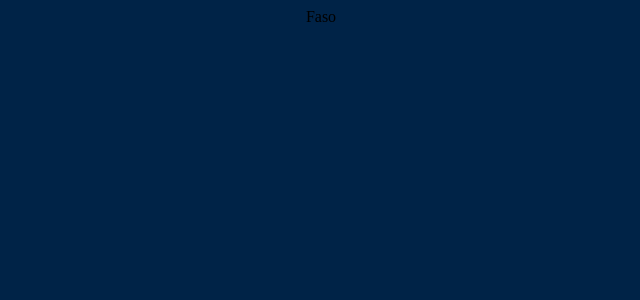
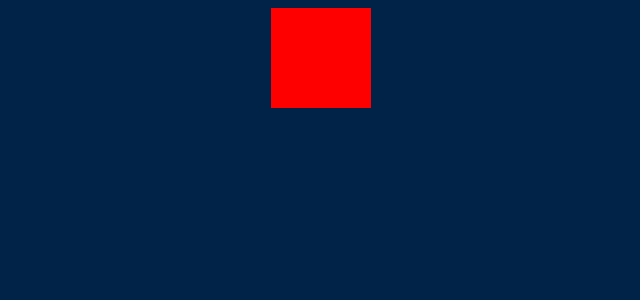
Before and after one commit to alejoviola/Pixel-App, a React (Vite) app: page / in a window 1280 px wide. Shown: the top 300 px of the page, without its empty margins (319-959 px from the left). Built offline with nearby package versions, Linux system fonts and the light colour scheme.

Commit message:
[App] - Drawing Pixel Test

```diff
--- a/src/App.tsx
+++ b/src/App.tsx
@@ -1,5 +1,12 @@
+// Components
+import Pixel from "./components/Pixel/Pixel";
+
 function App() {
-  return <div className="App">Faso</div>;
+  return (
+    <div className="App">
+      <Pixel />
+    </div>
+  );
 }
 
 export default App;
```
